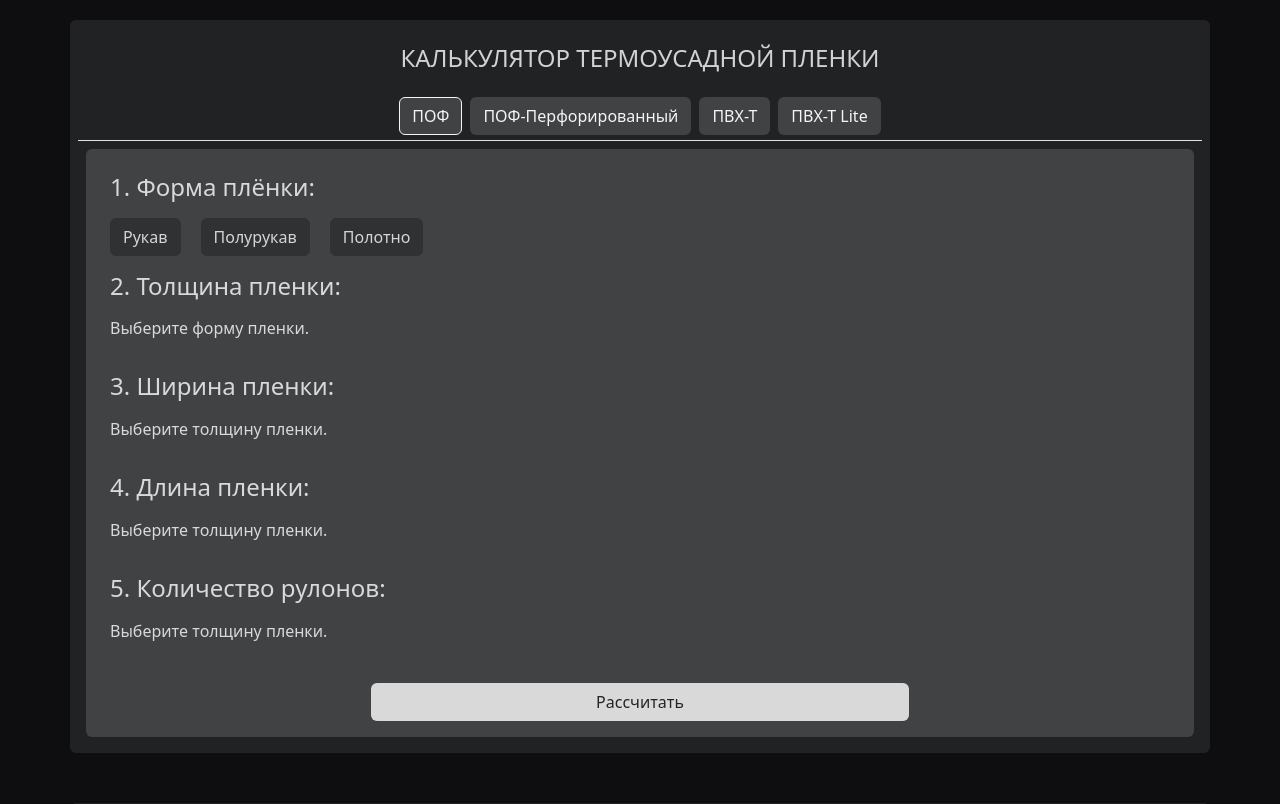
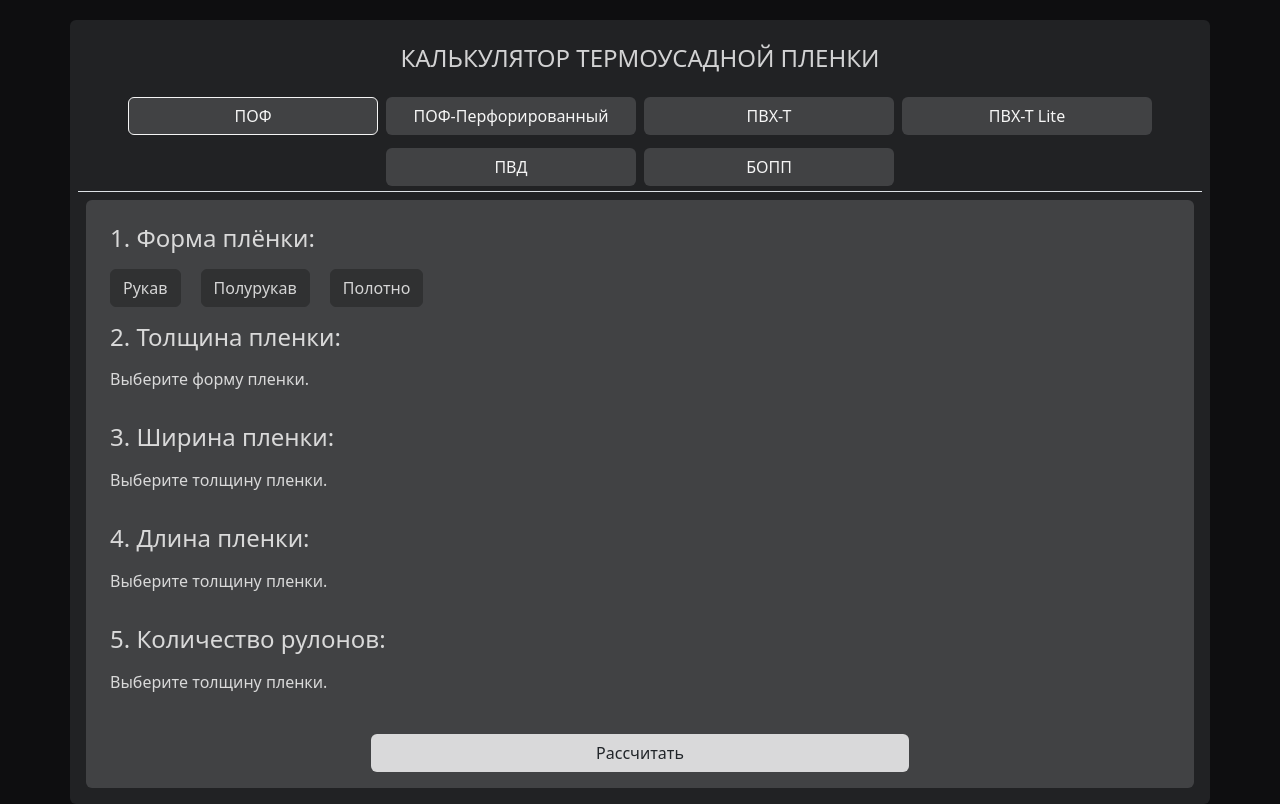
Before and after one commit to Frermut/shrink-film-site, a PHP site: page / in a window 1280 px wide. Shown: the part 230-1034 px from the top of the page. Run offline with PHP 8.4, Linux system fonts and the light colour scheme.

Commit message:
create 2 new type of shrink

```diff
--- a/index.html
+++ b/index.html
@@ -78,10 +78,12 @@
 
           <nav>
             <div class="nav nav-tabs justify-content-center gap-2" id="nav-tab" role="tablist">
-              <button class="btn active" id="nav-home-tab" data-bs-toggle="tab" data-bs-target="#nav-home" type="button" role="tab" aria-controls="nav-home" aria-selected="true" style="background-color: #414244; color: whitesmoke; margin-bottom: 5px;">ПОФ</button>
-              <button class="btn" id="nav-profile-tab" data-bs-toggle="tab" data-bs-target="#nav-profile" type="button" role="tab" aria-controls="nav-profile" aria-selected="false" style="background-color: #414244; color: whitesmoke; margin-bottom: 5px;">ПОФ-Перфорированный</button>
-              <button class="btn" id="nav-contact-tab" data-bs-toggle="tab" data-bs-target="#nav-contact" type="button" role="tab" aria-controls="nav-contact" aria-selected="false" style="background-color: #414244; color: whitesmoke; margin-bottom: 5px;">ПВХ-Т</button>
-              <button class="btn" id="nav-lite-tab" data-bs-toggle="tab" data-bs-target="#nav-lite" type="button" role="tab" aria-controls="nav-lite" aria-selected="false" style="background-color: #414244; color: whitesmoke; margin-bottom: 5px;">ПВХ-Т Lite</button>
+              <button class="btn active typeOfShrinkBtn" id="nav-home-tab" data-bs-toggle="tab" data-bs-target="#nav-home" type="button" role="tab" aria-controls="nav-home" aria-selected="true">ПОФ</button>
+              <button class="btn typeOfShrinkBtn" id="nav-profile-tab" data-bs-toggle="tab" data-bs-target="#nav-profile" type="button" role="tab" aria-controls="nav-profile" aria-selected="false">ПОФ-Перфорированный</button>
+              <button class="btn typeOfShrinkBtn" id="nav-contact-tab" data-bs-toggle="tab" data-bs-target="#nav-contact" type="button" role="tab" aria-controls="nav-contact" aria-selected="false">ПВХ-Т</button>
+              <button class="btn typeOfShrinkBtn" id="nav-lite-tab" data-bs-toggle="tab" data-bs-target="#nav-lite" type="button" role="tab" aria-controls="nav-lite" aria-selected="false" >ПВХ-Т Lite</button>
+              <button class="btn typeOfShrinkBtn" id="nav-contact-tab" data-bs-toggle="tab" data-bs-target="#nav-contact" type="button" role="tab" aria-controls="nav-contact" aria-selected="false">ПВД</button>
+              <button class="btn typeOfShrinkBtn" id="nav-lite-tab" data-bs-toggle="tab" data-bs-target="#nav-lite" type="button" role="tab" aria-controls="nav-lite" aria-selected="false">БОПП</button>
             </div>
           </nav>
 
--- a/styles/style.css
+++ b/styles/style.css
@@ -37,6 +37,13 @@ button:focus:not(:focus-visible) {
     box-shadow: none !important;
 
     /* background-color: #0a58ca !important; */
+}
+
+.typeOfShrinkBtn {
+    background-color: #414244 !important;
+    color: whitesmoke !important;
+    margin-bottom: 5px !important;
+    width: 250px !important;
 }
 
 .active_btn {
@@ -259,12 +266,16 @@ footer input:focus{
 
 
 
+
 @media screen and (max-width: 960px) {
     ul.gap {
         gap:0;
     }
     .smallScreenSlider {
         margin-top: -25px !important;
+    }
+    .typeOfShrinkBtn {
+        width: auto !important;
     }
 }
 
```
